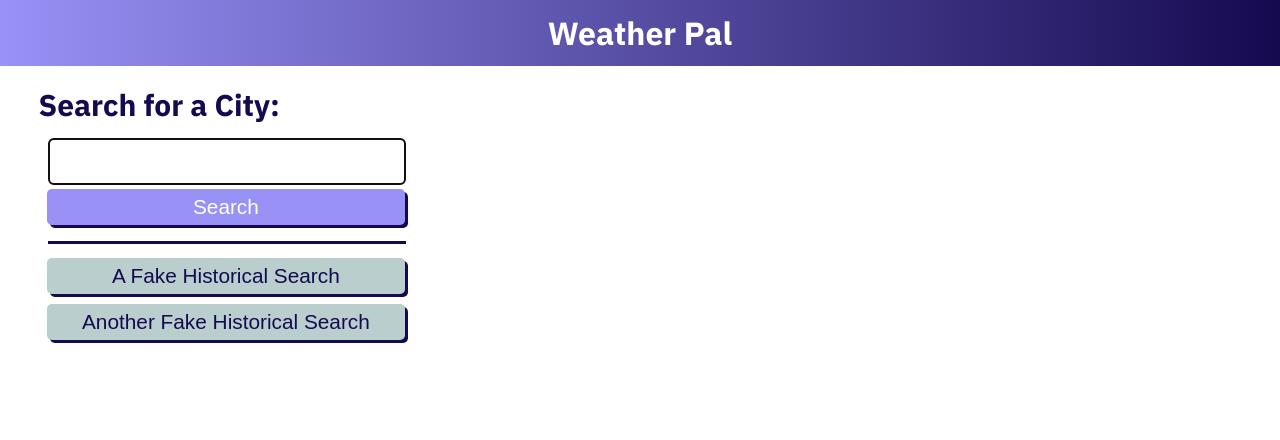
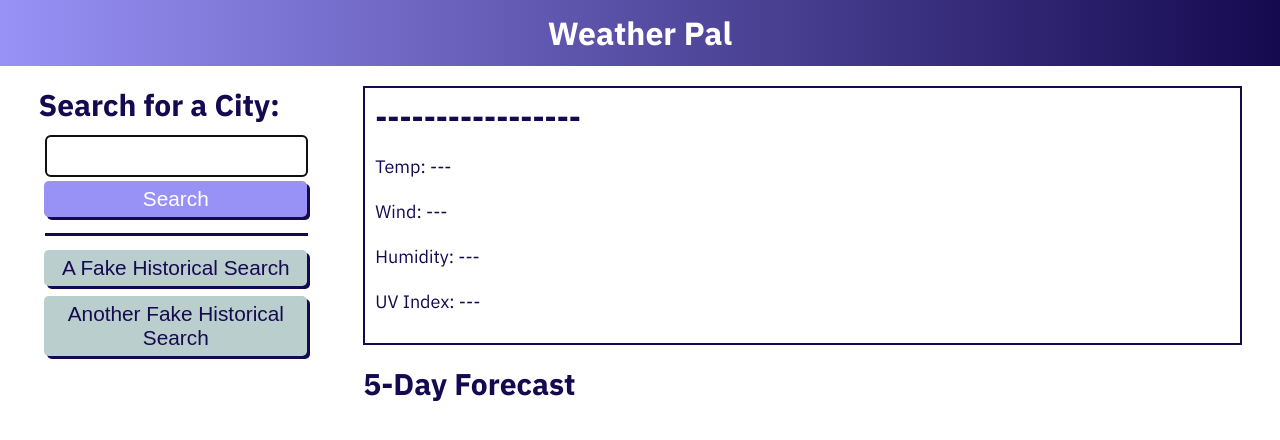
Before and after one commit to chardmuffin/weather-pal, a plain HTML site: page index.html in a window 1280 px wide. Drawn offline with Linux system fonts and the light colour scheme.

Commit message:
added blank html elements, weather summary and 5 day forecast

```diff
--- a/assets/css/style.css
+++ b/assets/css/style.css
@@ -109,6 +109,21 @@ main {
   color: var(--primary);
   margin-bottom: 15px;
   margin-top: 5px;
+}
+
+/* WEATHER SUMMARY CONTAINER */
+#weather-summary-container {
+  border: 2px solid var(--dark);
+  padding: 10px;
+}
+
+#weather-summary-container p {
+  line-height: 1.5;
+  font-size: 18px;
+}
+
+#five-day-forecast {
+  margin-top: 20px;
 }
 
 /* HEIGHT / WIDTH UTILS */
--- a/assets/js/script.js
+++ b/assets/js/script.js
@@ -24,6 +24,7 @@ var formSubmitHandler = function(event) {
 var buttonClickHandler = function(event) {
 
   //get the city name from the button
+  console.log(event.target)
 
   getWeather(city);
 };
--- a/index.html
+++ b/index.html
@@ -8,7 +8,7 @@
   <link href="https://fonts.googleapis.com/css?family=IBM+Plex+Sans:400,400i,700&display=swap" rel="stylesheet">
   <link rel="stylesheet" href="https://cdnjs.cloudflare.com/ajax/libs/font-awesome/5.11.2/css/all.min.css">
   <link rel="stylesheet" href="./assets/css/style.css" />
-  <title>Git it Done</title>
+  <title>Weather Pal</title>
 </head>
 
 <body class="flex-column min-100-vh">
@@ -17,7 +17,7 @@
   </header>
 
   <main class="flex-row justify-space-between">
-    <div class="col-12 col-md-4">
+    <div class="col-12 col-md-3">
       <h2 class="card-header">Search for a City:</h2>
       <div class="card card-body">
         <form id="user-form">
@@ -39,9 +39,17 @@
       </div>
     </div>
 
-    <div class="col-12 col-md-8">
-      <div id="weather-summary-container" class="list-group">
+    <div class="col-12 col-md-9">
+      <div id="weather-summary-container">
+        <h3 class="card-header">-----------------<span><i></i></span></h3>
+        <p>Temp: <span id="temp-value">---</span></p>
+        <p>Wind: <span id="wind-value">---</span></p>
+        <p>Humidity: <span id="humidity-value">---</span></p>
+        <p>UV Index: <span id="uv-index">---</span></p>
+      </div>
 
+      <div id="five-day-forecast">
+        <h4 class="card-header">5-Day Forecast</h4>
       </div>
     </div>
   </main>
```
